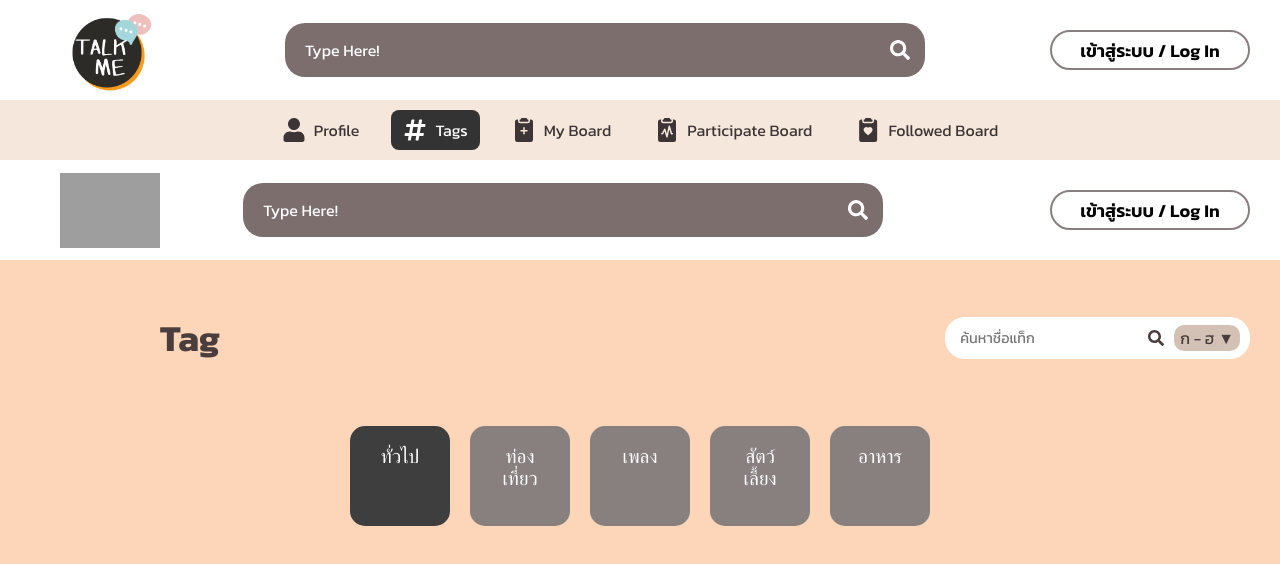
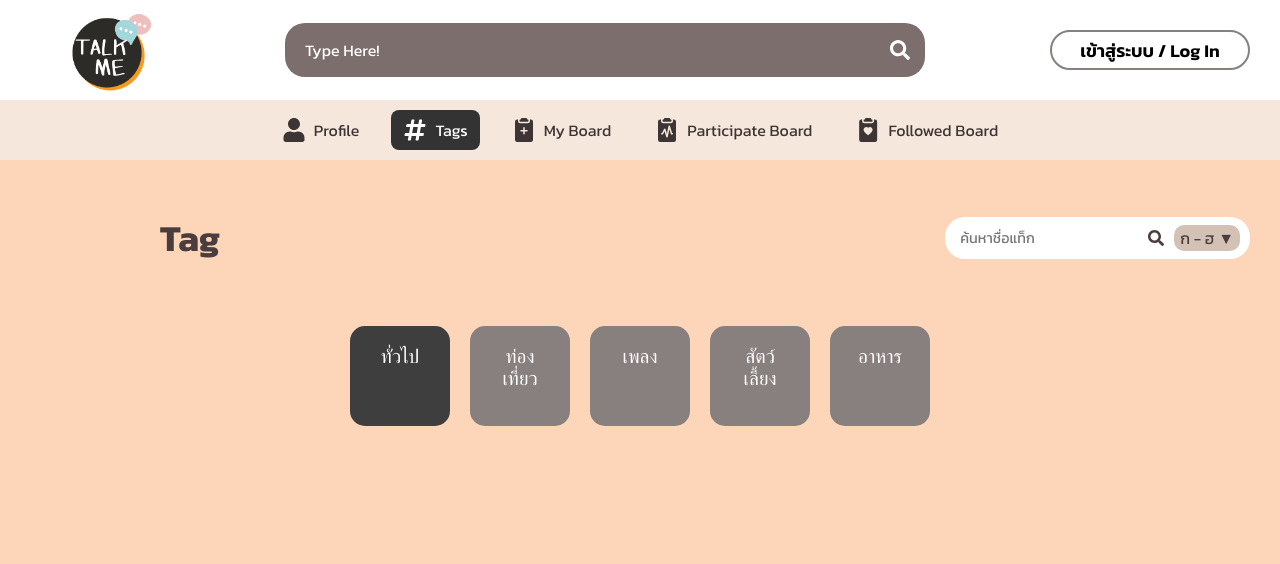
Before and after one commit to kanomkway/project-talkme, a React (Vite) app: page /tags in a window 1280 px wide. Shown: the top 564 px of the page. Built offline with nearby package versions, Linux system fonts and the light colour scheme; grey boxes are pictures that could not be loaded.

Commit message:
delHeader

```diff
--- a/src/TagScreen.jsx
+++ b/src/TagScreen.jsx
@@ -14,24 +14,6 @@ function TagScreen() {
 
   return (
     <div className="App">
-      <div className="head">
-        <img className="pointer" style={{ marginLeft: 30 }} align="left" src="src/logo.png" width={100} alt="logo" />
-        <div className="search-container">
-          <input
-            className="search-input"
-            type="text"
-            value={value}
-            onChange={(e) => setValue(e.target.value)}
-            placeholder="ค้นหา"
-          />
-          <FaSearch
-            onClick={() => alert("TRY")}
-            className="search-icon"
-          />
-        </div>
-        <button className="log-button pointer">เข้าสู่ระบบ / Log In</button>
-      </div>
-
       <main className="main-content">
         <div className="tags-header">
           <div className="profile-header">
```
